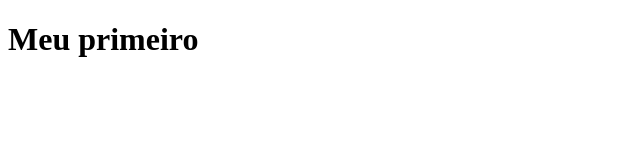
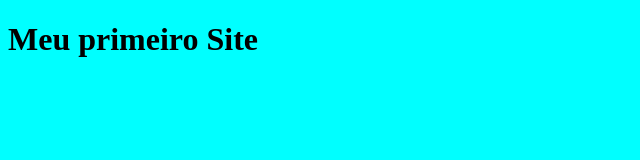
Before and after one commit to projgioliveira/MeuPrimeiroSite, a plain HTML site: page index.html in a window 1280 px wide. Shown: the whole page, without its empty margins (0-640 px from the left). Drawn offline with Linux system fonts and the light colour scheme.

Commit message:
cor de fundo

```diff
--- a/index.html
+++ b/index.html
@@ -5,8 +5,13 @@
     <meta http-equiv="X-UA-Compatible" content="IE=edge">
     <meta name="viewport" content="width=device-width, initial-scale=1.0">
     <title>Meu primeiro site</title>
+    <style>
+        body{
+            background-color: aqua;
+        }
+    </style>
 </head>
 <body>
-    <h1>Meu primeiro</h1>
+    <h1>Meu primeiro Site</h1>
 </body>
 </html>
```
